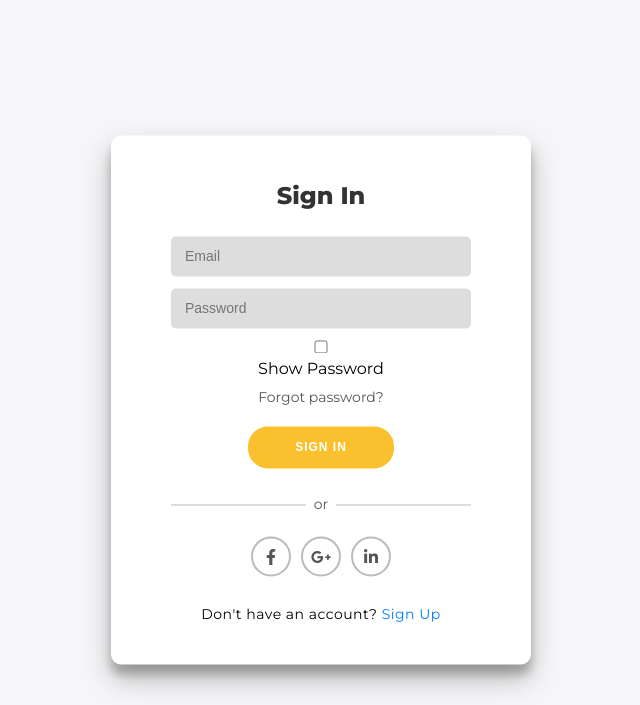
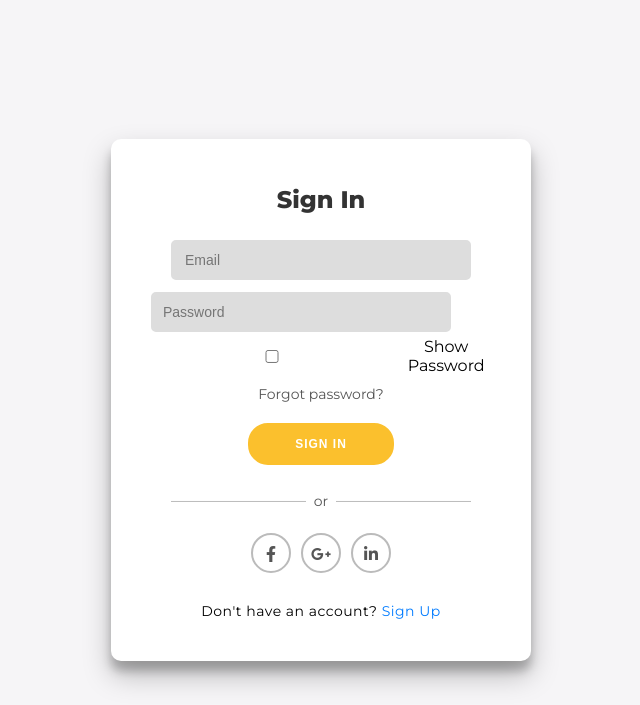
Before and after one commit to Difarnox/apptaskmanajer, a Flask app: page / in a window 1280 px wide. Shown: the top 705 px of the page, without its empty margins (319-959 px from the left). Run offline with Flask 3, Linux system fonts and the light colour scheme; some libraries are stand-ins or nearby versions.

Commit message:
Update signin.css

```diff
--- a/static/css/signin.css
+++ b/static/css/signin.css
@@ -162,6 +162,30 @@ input {
     margin-left: 0; /* Menghilangkan jarak di sebelah kiri teks */
 }
 
+.password-container {
+    display: flex;
+    flex-direction: column; /* Menyusun password input dan checkbox secara vertikal */
+    align-items: flex-start; /* Rata kiri */
+    width: 100%; /* Mengisi lebar form */
+}
+
+.password-container input {
+    width: 100%; /* Input password tetap penuh */
+    padding: 10px;
+    margin-bottom: 5px; /* Jarak kecil antara input dan checkbox */
+}
+
+.show-password-container {
+    display: flex;
+    align-items: center;
+    width: 100%;
+}
+
+.show-password-container input[type="checkbox"] {
+    margin-right: 8px;
+    cursor: pointer;
+}
+
 /* Responsive Design for Tablets */
 @media (max-width: 768px) {
     body {
```
